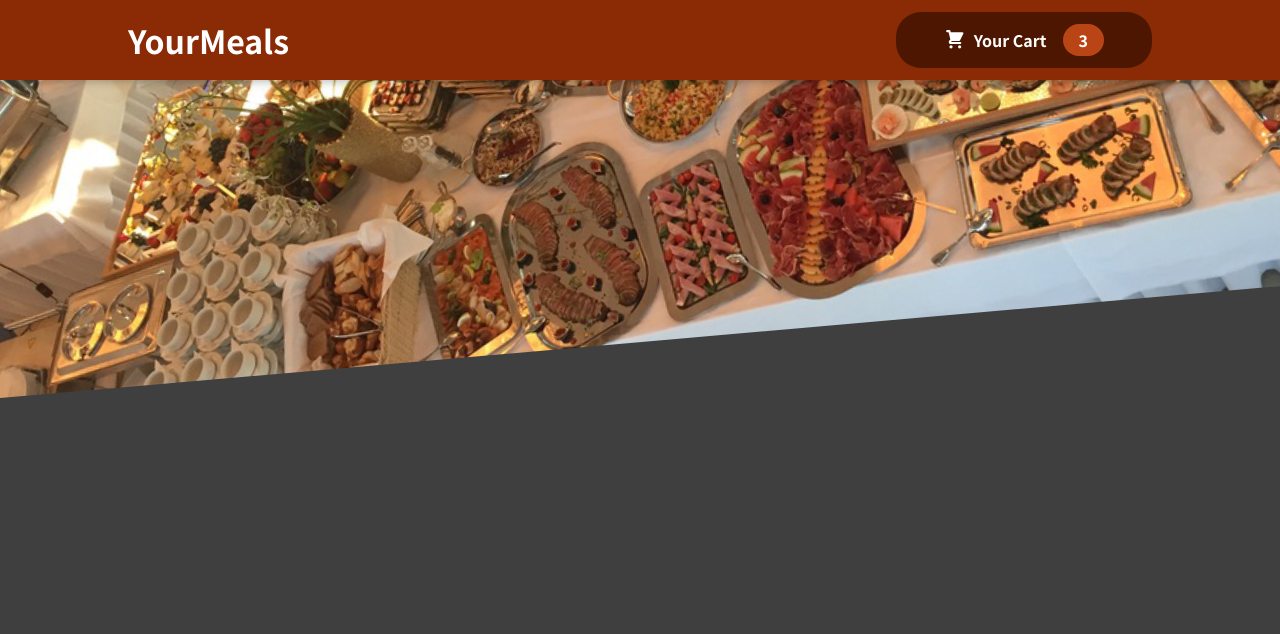
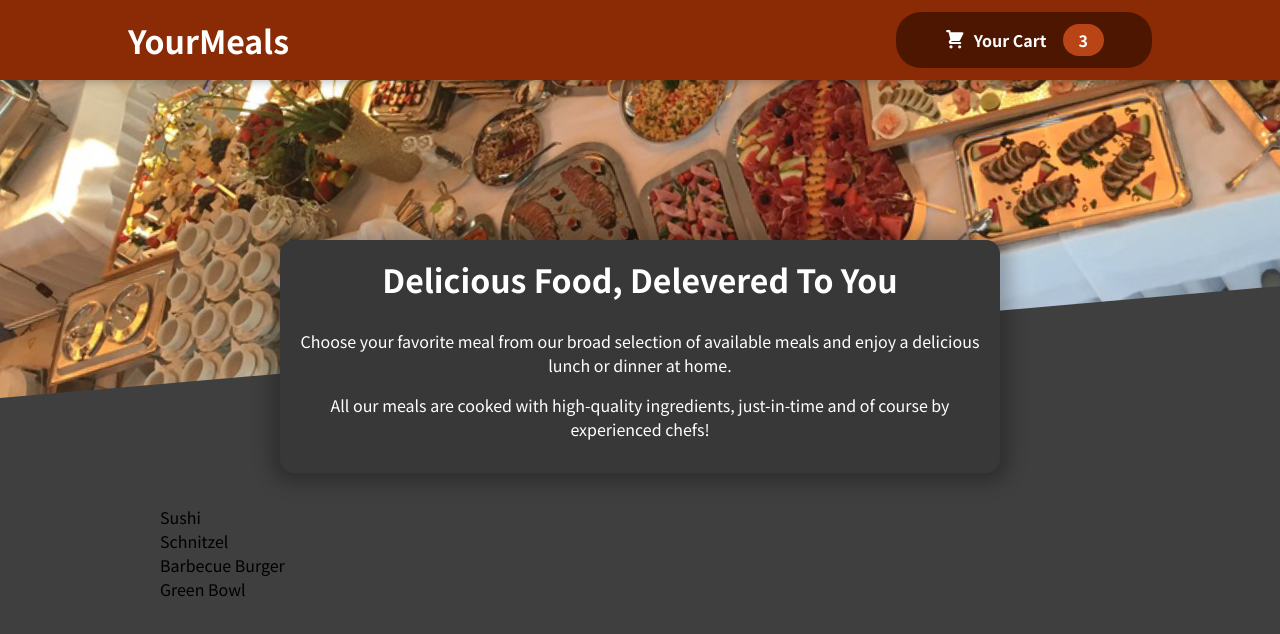
Before and after one commit to AQAMINE/Food-Order-React-Js, a React (Create React App) app: page / in a window 1280 px wide. Shown: the top 634 px of the page. Built offline with nearby package versions, Linux system fonts and the light colour scheme.

Commit message:
Meals Components

```diff
--- a/src/App.js
+++ b/src/App.js
@@ -1,10 +1,14 @@
 import { Fragment } from "react";
 import Header from "./components/Layout/Header";
+import Meals from "./components/Meals/Meals";
 
 function App() {
   return (
     <Fragment>
       <Header/>
+      <main>
+        <Meals/>
+      </main>
     </Fragment>
   );
 }
--- /dev/null
+++ b/src/components/Meals/AvailableMeals.js
@@ -0,0 +1,42 @@
+import classes from './AvailableMeals.module.css';
+
+//Dummy Data befor using api http request
+const DUMMY_MEALS = [
+    {
+      id: 'm1',
+      name: 'Sushi',
+      description: 'Finest fish and veggies',
+      price: 22.99,
+    },
+    {
+      id: 'm2',
+      name: 'Schnitzel',
+      description: 'A german specialty!',
+      price: 16.5,
+    },
+    {
+      id: 'm3',
+      name: 'Barbecue Burger',
+      description: 'American, raw, meaty',
+      price: 12.99,
+    },
+    {
+      id: 'm4',
+      name: 'Green Bowl',
+      description: 'Healthy...and green...',
+      price: 18.99,
+    },
+  ];
+
+const AvailableMeals = () => {
+    const mealsList= DUMMY_MEALS.map(meal => <li key={meal.id}>{meal.name}</li>);
+    return (
+        <section className={classes.meals}>
+            <ul>
+                {mealsList}
+            </ul>
+        </section>
+    );
+}
+
+export default AvailableMeals;
--- /dev/null
+++ b/src/components/Meals/AvailableMeals.module.css
@@ -0,0 +1,24 @@
+.meals {
+    max-width: 60rem;
+    width: 90%;
+    margin: 2rem auto;
+    animation: meals-appear 1s ease-out forwards;
+}
+
+.meals ul {
+    list-style: none;
+    margin: 0;
+    padding: 0;
+}
+
+@keyframes meals-appear {
+    from {
+        opacity: 0;
+        transform: translateY(3rem);
+    }
+
+    to {
+        opacity: 1;
+        transform: translateY(0);
+    }
+}
--- /dev/null
+++ b/src/components/Meals/Meals.js
@@ -0,0 +1,15 @@
+import { Fragment } from 'react';
+
+import MealsSummary from './MealsSummary';
+import AvailableMeals from './AvailableMeals';
+
+const Meals = () => {
+    return (
+        <Fragment>
+            <MealsSummary/>
+            <AvailableMeals/>
+        </Fragment>
+    );
+}
+
+export default Meals;
--- /dev/null
+++ b/src/components/Meals/MealsSummary.js
@@ -0,0 +1,15 @@
+import classes from './MealsSummary.module.css';
+
+const MealsSummary = () => {
+    return (
+        <section className={classes.summary}>
+            <h2>Delicious Food, Delevered To You</h2>
+            <p>Choose your favorite meal from our broad selection of available meals
+            and enjoy a delicious lunch or dinner at home.</p>
+            <p>All our meals are cooked with high-quality ingredients, just-in-time and
+            of course by experienced chefs!</p>
+        </section>
+    );
+}
+
+export default MealsSummary;
--- /dev/null
+++ b/src/components/Meals/MealsSummary.module.css
@@ -0,0 +1,18 @@
+.summary {
+    text-align: center;
+    max-width: 45rem;
+    width: 90%;
+    margin: auto;
+    margin-top: -10rem;
+    position: relative;
+    background-color: #383838;
+    color: white;
+    border-radius: 14px;
+    padding: 1rem;
+    box-shadow: 0 1px 18px 10px rgba(0, 0, 0, 0.25);
+  }
+
+  .summary h2 {
+    font-size: 2rem;
+    margin-top: 0;
+  }
```
